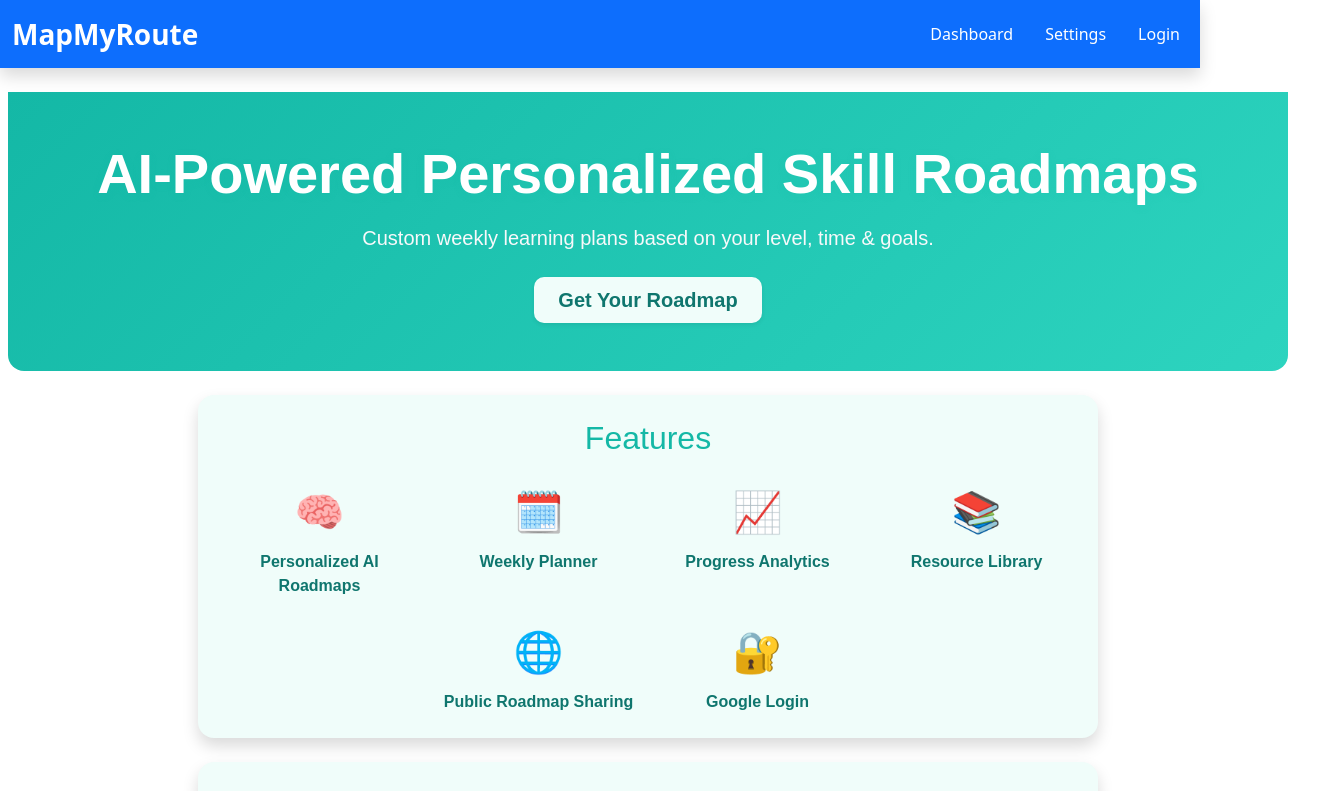
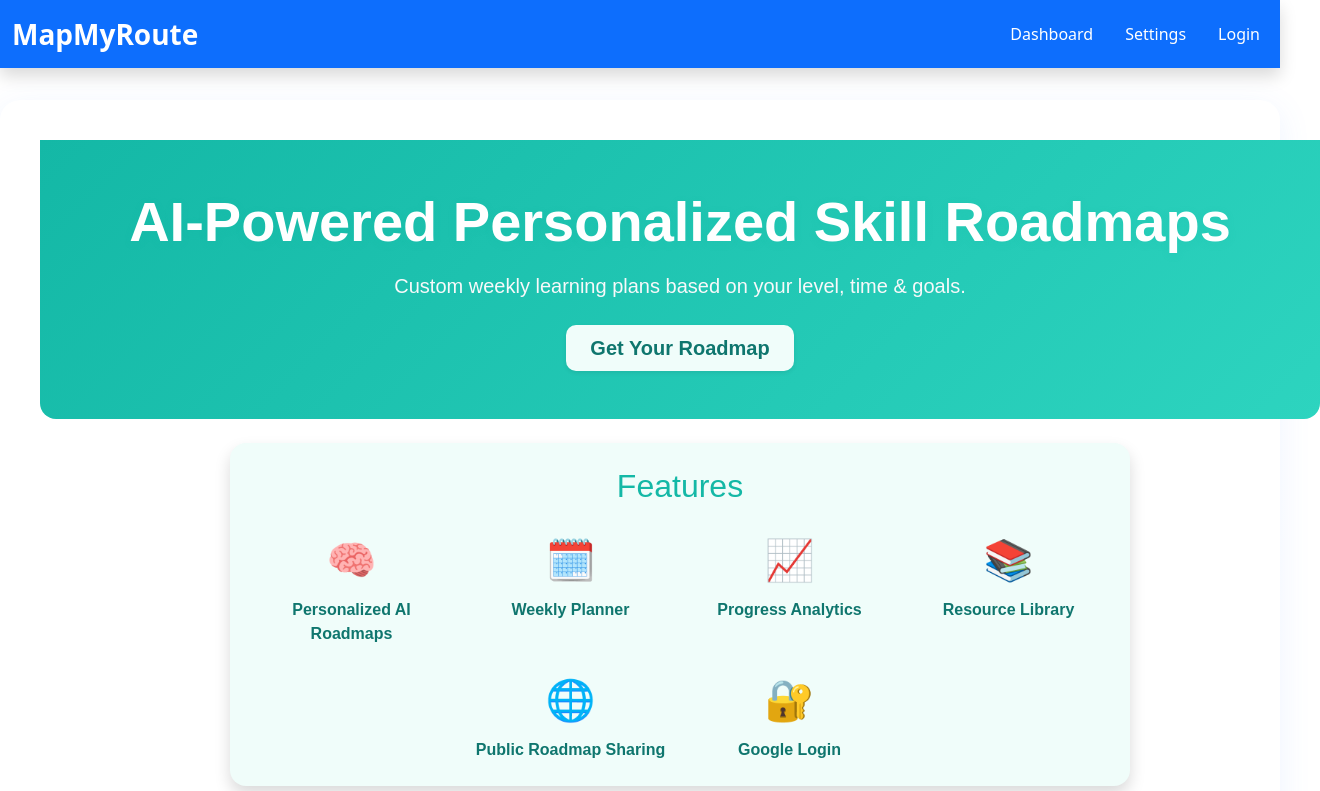
Before and after one commit to DikshaP-2506/MapMyRoute, a React (Vite) app in the folder frontend/: page / in a window 1280 px wide. Shown: the top 791 px of the page, 1320 px wide, since content can reach past the window. Built offline with nearby package versions, Linux system fonts and the light colour scheme.

Commit message:
2nd commit

```diff
--- a/frontend/src/App.jsx
+++ b/frontend/src/App.jsx
@@ -25,7 +25,19 @@ function App() {
           </div>
         </div>
       </header>
-      <main className="container my-4 px-2" style={{maxWidth: 1200}}>
+      <main
+        style={{
+          maxWidth: '100vw',
+          width: '100vw',
+          margin: '2rem auto',
+          background: '#fff',
+          borderRadius: '20px',
+          boxShadow: '0 8px 32px rgba(79,140,255,0.10)',
+          padding: 'min(2.5rem, 5vw)',
+          minHeight: '350px',
+          boxSizing: 'border-box',
+        }}
+      >
         <Routes>
           <Route path="/" element={<LandingPage />} />
           <Route path="/login" element={<LoginPage />} />
```
Also changed, not shown: frontend/package.json (+4 -3 lines).
